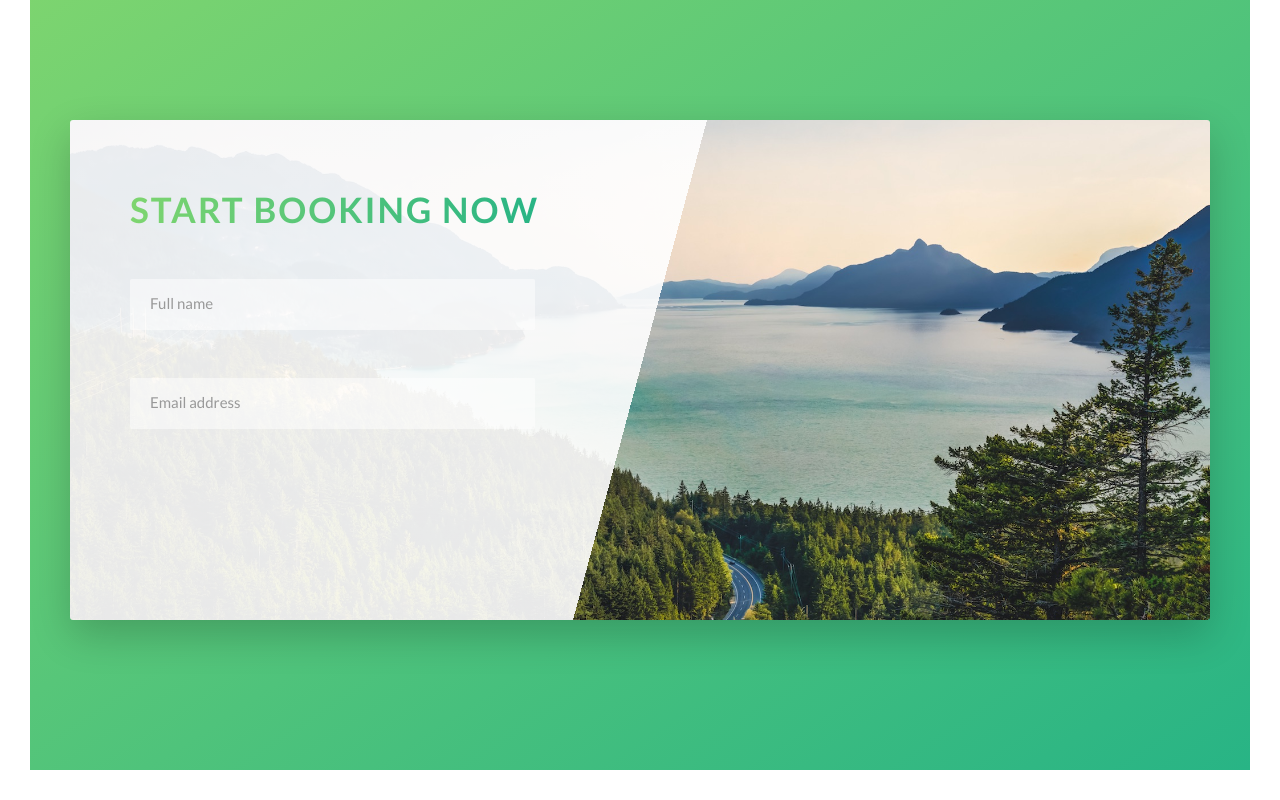
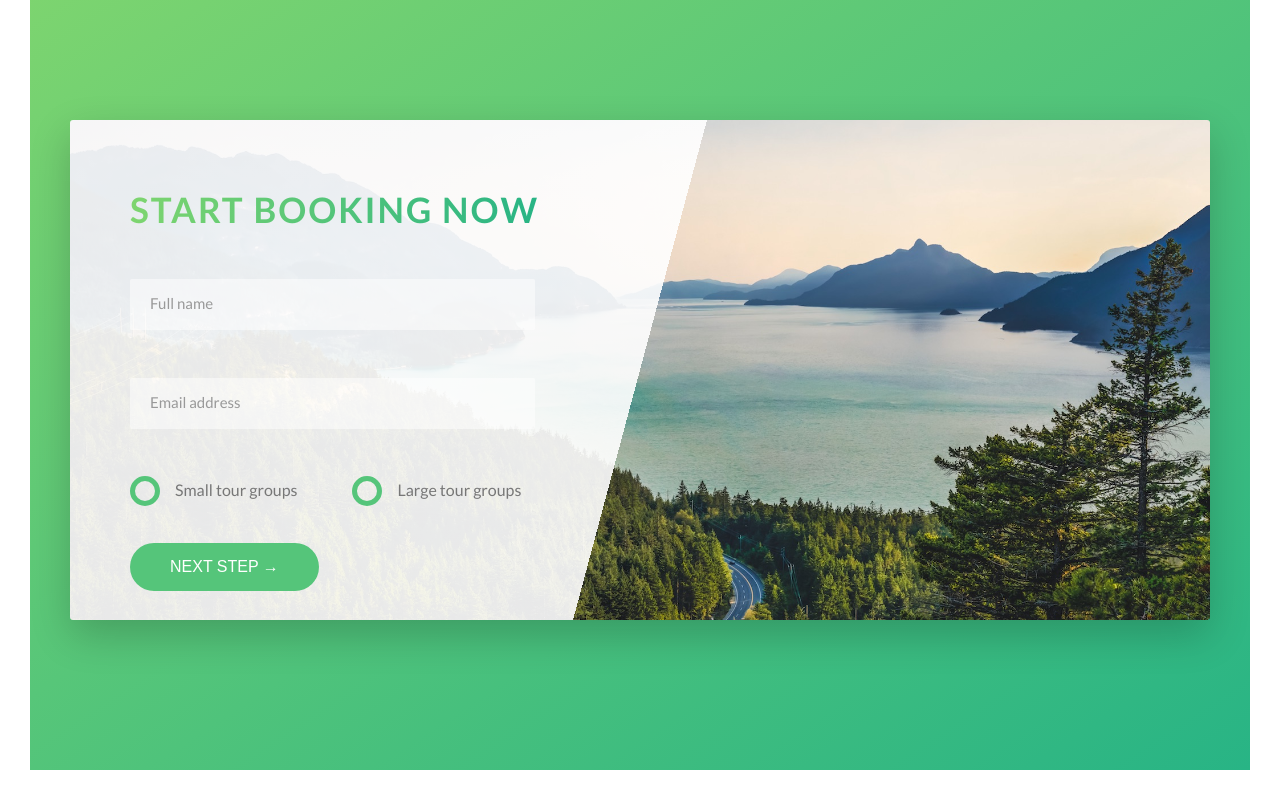
Before and after one commit to chanalisa/natours, a website: page index.html in a window 1280 px wide. Shown: the part 4502-5302 px from the top of the page. Drawn offline with Linux system fonts and the light colour scheme.

Commit message:
completed booking section part 3

```diff
--- a/index.html
+++ b/index.html
@@ -351,6 +351,38 @@
                   />
                   <label for="email" class="form__label">Email address</label>
                 </div>
+
+                <div class="form__group u-margin-bottom-medium">
+                  <div class="form__radio-group">
+                    <input
+                      type="radio"
+                      class="form__radio-input"
+                      id="small"
+                      name="size"
+                    />
+                    <label for="small" class="form__radio-label">
+                      <span class="form__radio-button"></span>
+                      Small tour groups
+                    </label>
+                  </div>
+
+                  <div class="form__radio-group">
+                    <input
+                      type="radio"
+                      class="form__radio-input"
+                      id="large"
+                      name="size"
+                    />
+                    <label for="large" class="form__radio-label">
+                      <span class="form__radio-button"></span>
+                      Large tour groups
+                    </label>
+                  </div>
+                </div>
+
+                <div class="form__group">
+                  <button class="btn btn--green">Next step &rarr;</button>
+                </div>
               </form>
             </div>
           </div>
--- a/sass/base/_utilities.scss
+++ b/sass/base/_utilities.scss
@@ -1,20 +1,20 @@
 .u-center-text {
-  text-align: center;
+  text-align: center !important;
 }
 
 .u-margin-bottom-big {
-  margin-bottom: 8rem;
+  margin-bottom: 8rem !important;
 }
 .u-margin-bottom-medium {
-  margin-bottom: 4rem;
+  margin-bottom: 4rem !important;
 }
 .u-margin-bottom-small {
-  margin-bottom: 1.5rem;
+  margin-bottom: 1.5rem !important;
 }
 
 .u-margin-top-big {
-  margin-top: 8rem;
+  margin-top: 8rem !important;
 }
 .u-margin-top-huge {
-  margin-top: 10rem;
+  margin-top: 10rem !important;
 }
--- a/sass/components/_button.scss
+++ b/sass/components/_button.scss
@@ -8,6 +8,7 @@
     Here, all is specified, so all properties (translations in hover and active) will be animated with transition. */
 
 .btn {
+  &,
   &:link,
   &:visited {
     font-size: $default-font-size;
@@ -26,6 +27,10 @@
     -ms-transition: all 0.2s;
     -o-transition: all 0.2s;
     position: relative;
+
+    // Change for the <button> element
+    border: none;
+    cursor: pointer;
   }
 
   /* To give the effect of pressing a button, adjust box-shadow.
@@ -39,7 +44,9 @@
     -o-transform: translateY(-3px);
     box-shadow: 0 1rem 2rem rgba($color-black, 0.2);
 
-    &::after {
+    &::after,
+    &:focus {
+      outline: none;
       opacity: 0;
       transform: scaleX(1.4) scaleY(1.6);
       -webkit-transform: scaleX(1.4) scaleY(1.6);
--- a/sass/components/_form.scss
+++ b/sass/components/_form.scss
@@ -19,6 +19,11 @@
     -moz-border-radius: 2px;
     -ms-border-radius: 2px;
     -o-border-radius: 2px;
+    transition: all 0.3s;
+    -webkit-transition: all 0.3s;
+    -moz-transition: all 0.3s;
+    -ms-transition: all 0.3s;
+    -o-transition: all 0.3s;
 
     // For accessibility, the outline for focus should not simply be set to none.
     // Instead, provide an alternative if the outline is being removed.
@@ -68,4 +73,72 @@
     -ms-transform: translateY(-4rem);
     -o-transform: translateY(-4rem);
   }
+
+  &__radio-group {
+    width: 49%;
+    display: inline-block;
+  }
+
+  // hide default radio button
+  &__radio-input {
+    display: none;
+  }
+
+  &__radio-label {
+    font-size: $default-font-size;
+    cursor: pointer;
+    position: relative;
+    padding-left: 4.5rem;
+  }
+
+  &__radio-button {
+    height: 3rem;
+    width: 3rem;
+    border: 5px solid $color-primary;
+    border-radius: 50%;
+    -webkit-border-radius: 50%;
+    -moz-border-radius: 50%;
+    -ms-border-radius: 50%;
+    -o-border-radius: 50%;
+    display: inline-block;
+    position: absolute;
+    left: 0;
+    top: -0.4rem;
+
+    // Whenever using a sudo-element, always specify the content and display properties.
+    &::after {
+      content: "";
+      display: block;
+      height: 1.3rem;
+      width: 1.3rem;
+      border-radius: 50%;
+      -webkit-border-radius: 50%;
+      -moz-border-radius: 50%;
+      -ms-border-radius: 50%;
+      -o-border-radius: 50%;
+      position: absolute;
+      top: 50%;
+      left: 50%;
+      transform: translate(-50%, -50%);
+      -webkit-transform: translate(-50%, -50%);
+      -moz-transform: translate(-50%, -50%);
+      -ms-transform: translate(-50%, -50%);
+      -o-transform: translate(-50%, -50%);
+      background-color: $color-primary;
+      opacity: 0;
+      transition: opacity 0.2s;
+      -webkit-transition: opacity 0.2s;
+      -moz-transition: opacity 0.2s;
+      -ms-transition: opacity 0.2s;
+      -o-transition: opacity 0.2s;
+    }
+  }
+
+  // As soon as the label element is selected, the radio-input element becomes checked.
+  // The sibling element, radio-label, is found.
+  // The child element of the sibling element, radio-button, is found.
+  // This is the element that will change each time the radio-input is selected.
+  &__radio-input:checked ~ &__radio-label &__radio-button::after {
+    opacity: 1;
+  }
 }
```
Also changed, not shown: css/style.css.
